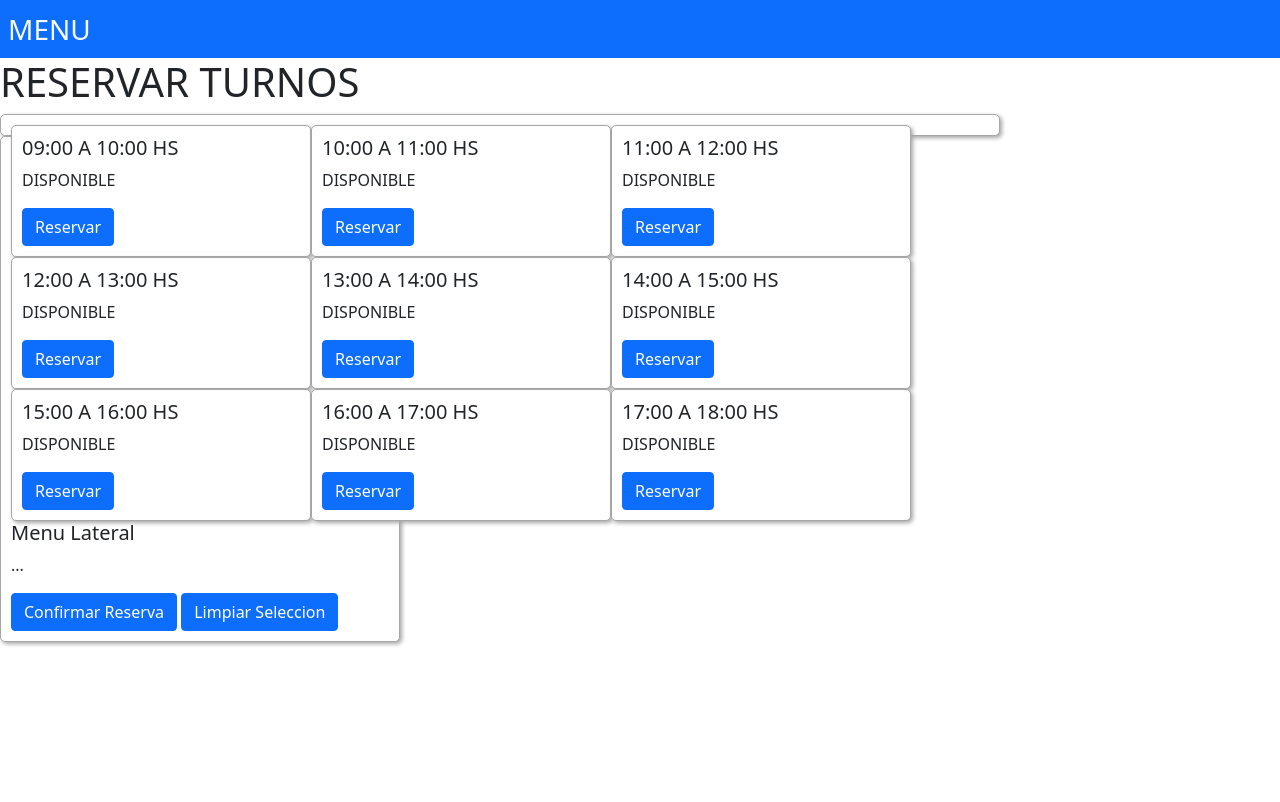
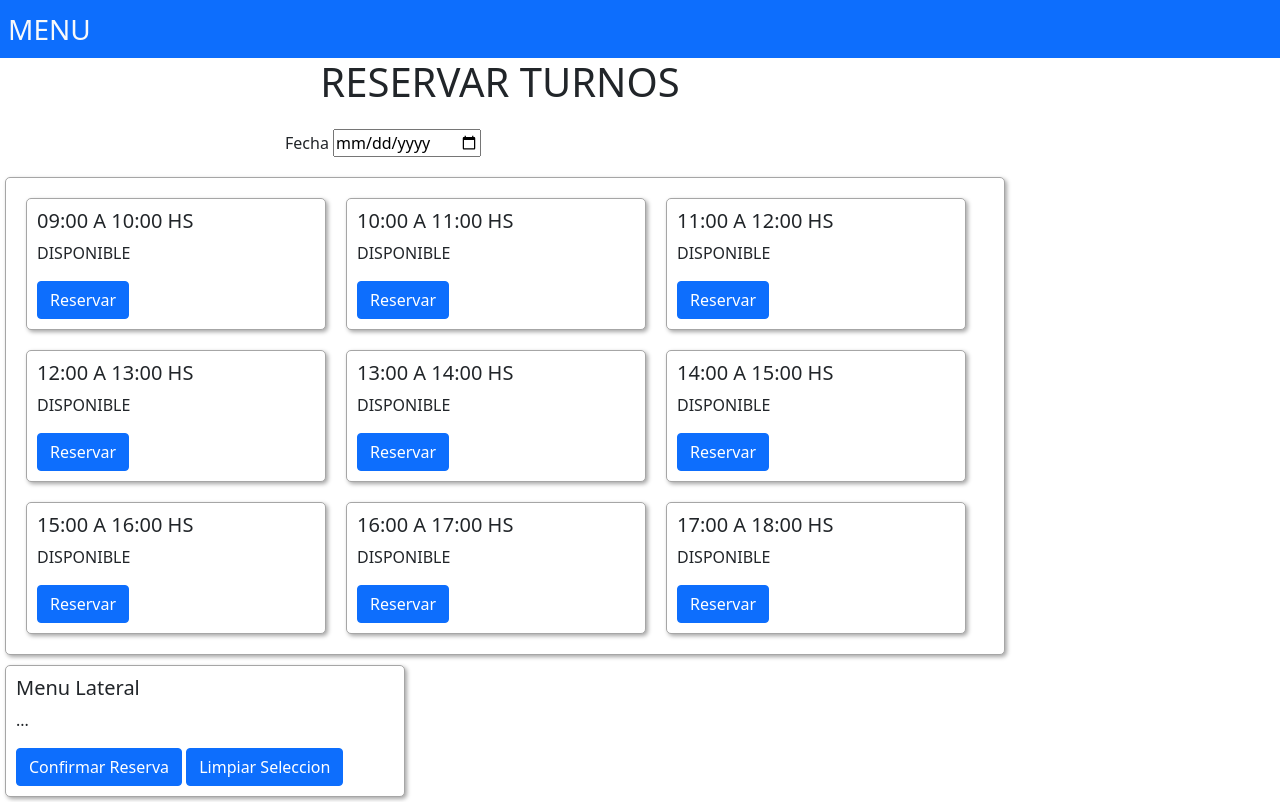
Before and after one commit to JrCodeBoy/PNT, a plain HTML site: page PNT/index.html in a window 1280 px wide. Drawn offline with nearby package versions, Linux system fonts and the light colour scheme.

Commit message:
Se agregan funcionaliades y estilos

```diff
--- a/PNT/index.html
+++ b/PNT/index.html
@@ -20,11 +20,19 @@
     <!-- =========================================== -->
     <!-- ENCABEZADO -->
     <!-- =========================================== -->
+
     <header class="cointainer-fluid bg-primary">
       <p class="text-light mb-0 p-2 fs-3">MENU</p>
     </header>
 
-    <h1>RESERVAR TURNOS</h1>
+    <div class="contenedor0">
+      <h1>RESERVAR TURNOS</h1>
+    </div>
+
+    <div class="fecha">
+      <label for="">Fecha</label>
+      <input type="date" id="fecha" required />
+    </div>
 
     <div class="contenedor1">
       <div class="turno1">
--- a/PNT/styles.css
+++ b/PNT/styles.css
@@ -1,9 +1,20 @@
 @import url(https://fonts.googleapis.com/css?family=Open+Sans+Condensed:300,300italic,700);
+
+.contenedor0 {
+  width: 1000px;
+  float: left;
+  overflow: hidden;
+  margin: 5;
+  text-align: center;
+}
 
 .contenedor1 {
   width: 1000px;
+  float: left;
+  overflow: hidden;
   background-color: #ffffff;
   padding: 10px;
+  margin: 5px;
   border: 1px solid #a6a6a6;
   border-radius: 5px;
   box-shadow: 2px 2px 4px #a6a6a6;
@@ -11,8 +22,11 @@
 
 .contenedor2 {
   width: 400px;
+  float: left;
+  overflow: hidden;
   background-color: #ffffff;
   padding: 10px;
+  margin: 5px;
   border: 1px solid #a6a6a6;
   border-radius: 5px;
   box-shadow: 2px 2px 4px #a6a6a6;
@@ -22,6 +36,7 @@
   float: left;
   width: 300px;
   padding: 10px;
+  margin: 10px;
   background-color: #ffffff;
   border: 1px solid #a6a6a6;
   border-radius: 5px;
@@ -32,6 +47,7 @@
   float: left;
   width: 300px;
   padding: 10px;
+  margin: 10px;
   background-color: #ffffff;
   border: 1px solid #a6a6a6;
   border-radius: 5px;
@@ -42,8 +58,17 @@
   float: left;
   width: 300px;
   padding: 10px;
+  margin: 10px;
   background-color: #ffffff;
   border: 1px solid #a6a6a6;
   border-radius: 5px;
   box-shadow: 2px 2px 4px #a6a6a6;
 }
+.fecha {
+  width: 1000px;
+  float: right;
+  overflow: hidden;
+  background-color: #ffffff;
+  padding: 10px;
+  margin: 5px;
+}
```
Also changed, not shown: 1 other file.
